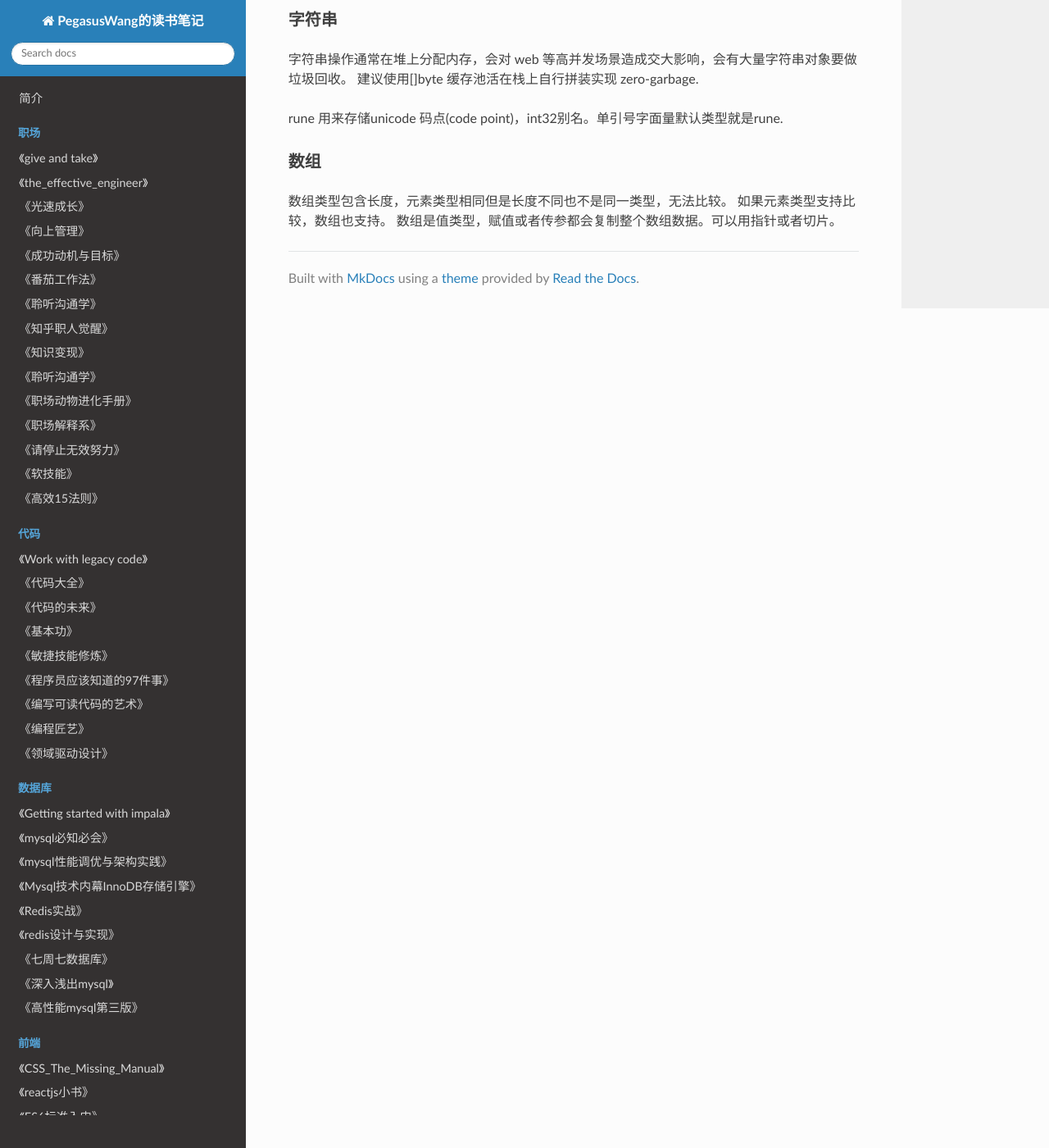
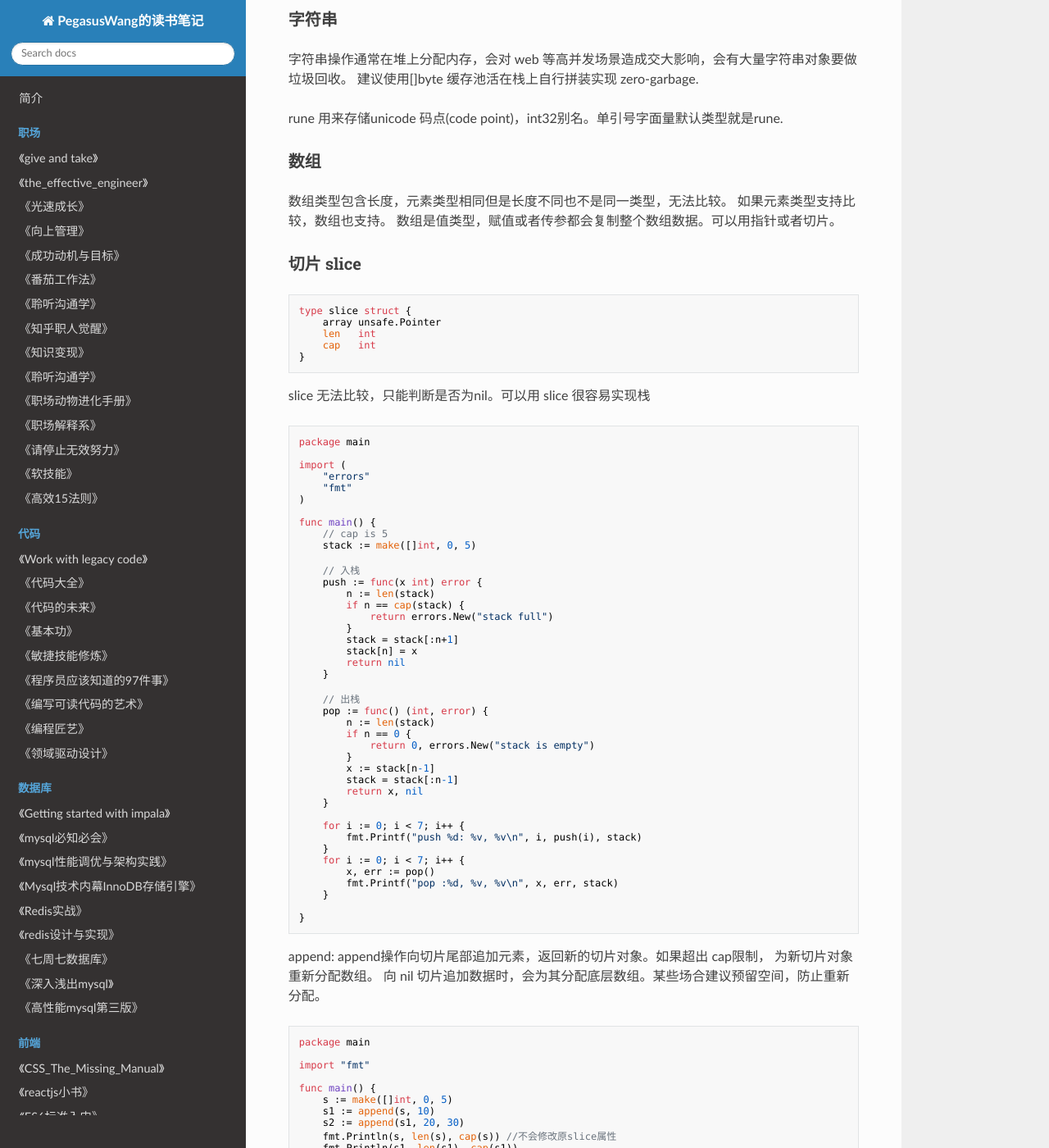
Before and after one commit to PegasusWang/booknotes, an MkDocs documentation site: the page built from docs/golang/go语言学习笔记.md, in a window 1280 px wide and 1400 px high, scrolled down 2969 px. Shown: the whole window at 82% size. Built offline with MkDocs 1.6.1, drawn with Linux system fonts in a browser that asks for light colours; nearby versions of some CDN libraries; old or Windows-style settings are respelled for this version of MkDocs; some of the changed text lies outside the part shown.

Commit message:
update go学习笔记

```diff
--- a/docs/golang/go语言学习笔记.md
+++ b/docs/golang/go语言学习笔记.md
@@ -192,3 +192,112 @@
 数组类型包含长度，元素类型相同但是长度不同也不是同一类型，无法比较。
 如果元素类型支持比较，数组也支持。
 数组是值类型，赋值或者传参都会复制整个数组数据。可以用指针或者切片。
+
+### 切片 slice
+
+    type slice struct {
+	    array unsafe.Pointer
+	    len   int
+	    cap   int
+    }
+
+
+slice 无法比较，只能判断是否为nil。可以用 slice 很容易实现栈
+
+
+    package main
+
+    import (
+	    "errors"
+	    "fmt"
+    )
+
+    func main() {
+	    // cap is 5
+	    stack := make([]int, 0, 5)
+
+	    // 入栈
+	    push := func(x int) error {
+		    n := len(stack)
+		    if n == cap(stack) {
+			    return errors.New("stack full")
+		    }
+		    stack = stack[:n+1]
+		    stack[n] = x
+		    return nil
+	    }
+
+	    // 出栈
+	    pop := func() (int, error) {
+		    n := len(stack)
+		    if n == 0 {
+			    return 0, errors.New("stack is empty")
+		    }
+		    x := stack[n-1]
+		    stack = stack[:n-1]
+		    return x, nil
+	    }
+
+	    for i := 0; i < 7; i++ {
+		    fmt.Printf("push %d: %v, %v\n", i, push(i), stack)
+	    }
+	    for i := 0; i < 7; i++ {
+		    x, err := pop()
+		    fmt.Printf("pop :%d, %v, %v\n", x, err, stack)
+	    }
+
+    }
+
+
+append: append操作向切片尾部追加元素，返回新的切片对象。如果超出 cap限制， 为新切片对象重新分配数组。
+向 nil 切片追加数据时，会为其分配底层数组。某些场合建议预留空间，防止重新分配。
+
+    package main
+
+    import "fmt"
+
+    func main() {
+	    s := make([]int, 0, 5)
+	    s1 := append(s, 10)
+	    s2 := append(s1, 20, 30)
+	    fmt.Println(s, len(s), cap(s)) //不会修改原slice属性
+	    fmt.Println(s1, len(s1), cap(s1))
+	    fmt.Println(s2, len(s2), cap(s2))
+
+    }
+
+
+copy: 在两个切片对象之间复制数据，允许指向同一个底层数组，允许目标区间重叠。最终复制长度一较短的 slice 长度为准。
+
+
+### 字典
+
+key必须是支持相等运算符(==/!=) 的数据类型，比如数字、字符串、指针、数组、结构体以及对应的接口类型。
+字典是引用类型，使用 make函数或者初始化表达语句创建。
+对字典进行迭代，每次返回的键值对次序都不同。
+字典被设计成 "not addressable"，不能直接修改 value 成员（结构或数组）。
+正确的方式是返回 整个 value，待修改后再设置字典键值或直接用指针类型。
+
+
+    package main
+
+    func main() {
+	    type user struct {
+		    name string
+		    age  byte
+	    }
+	    m := map[int]user{
+		    1: {"Tom", 19},
+	    }
+	    //m[1].age++ // wrong!!!
+
+	    u := m[1]
+	    u.age++
+	    m[1] = u
+
+	    m2 := map[int]*user{
+		    1: &user{"jack", 20},
+	    }
+
+	    m2[1].age++
+    }
```
